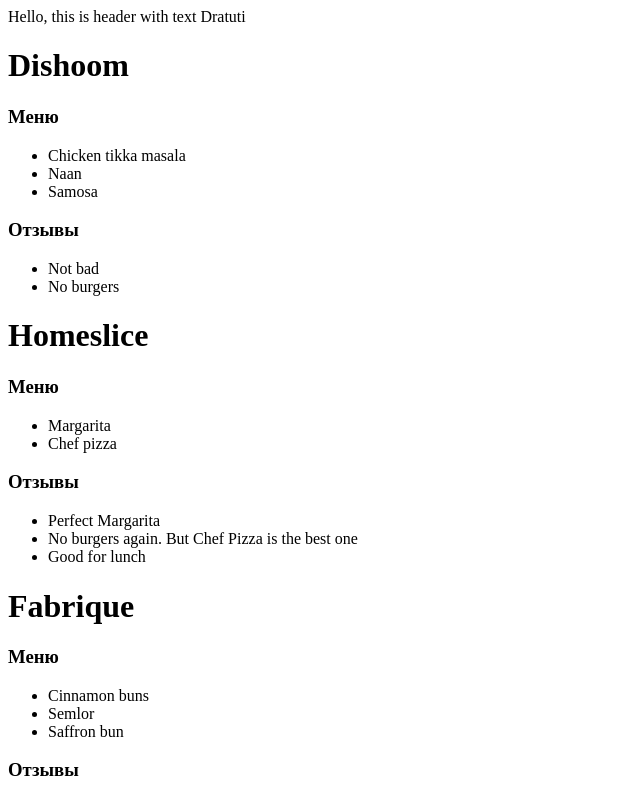
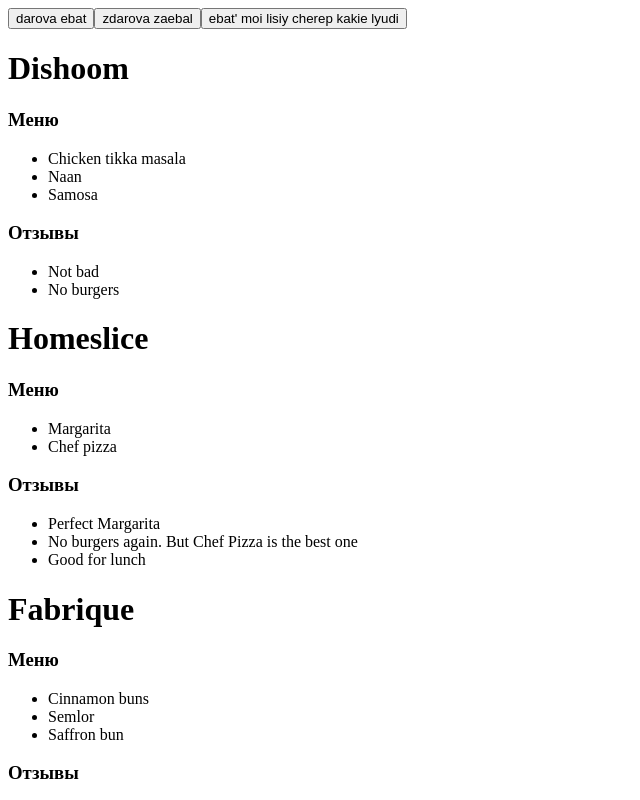
Before and after one commit to krparen/react-course-homeworks, a React (Vite) app: page / in a window 1280 px wide. Shown: the top 800 px of the page, without its empty margins (0-640 px from the left). Built offline with nearby package versions, Linux system fonts and the light colour scheme.

Commit message:
lecture-3-hw just buttons in header

```diff
--- /dev/null
+++ b/src/components/button/button.jsx
@@ -0,0 +1,3 @@
+export const Button = ({text}) => {
+    return <button>{text}</button>;
+};
--- a/src/components/header/component.jsx
+++ b/src/components/header/component.jsx
@@ -1,3 +1,3 @@
-export const Header = ({headerText}) => {
-    return <header>{"Hello, this is header with text " + headerText}</header>
+export const Header = ({children}) => {
+    return <header>{children}</header>
 };
--- a/src/components/layout/component.jsx
+++ b/src/components/layout/component.jsx
@@ -1,10 +1,15 @@
 import { Footer } from "../footer/component";
 import { Header } from "../header/component";
+import {Button} from "../button/button.jsx";
 
 export const Layout = ({ children }) => {
     return (
         <div>
-            <Header headerText={"Dratuti"}/>
+            <Header>
+                <Button text={"darova ebat"}/>
+                <Button text={"zdarova zaebal"}/>
+                <Button text={"ebat' moi lisiy cherep kakie lyudi"}/>
+            </Header>
             <div>{children}</div>
             <Footer />
         </div>
```
